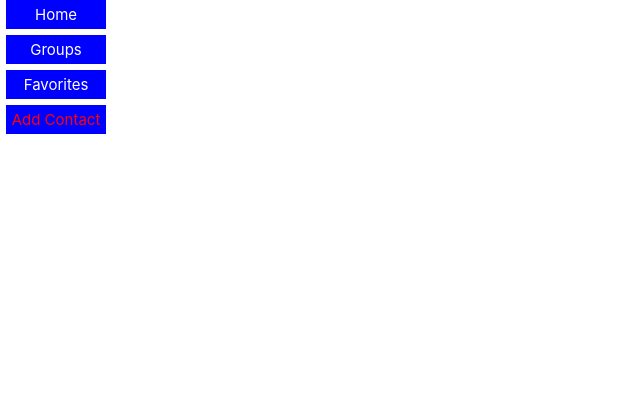
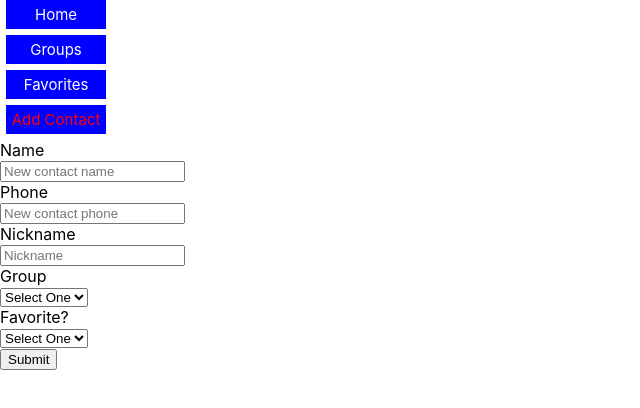
Before and after one commit to belc0011/address-book-app, a React (Create React App) app: page /form in a window 1280 px wide. Shown: the top 408 px of the page, without its empty margins (0-640 px from the left). Built offline with nearby package versions, Linux system fonts and the light colour scheme; data requests are answered from the project's data file.

Commit message:
provide context to remaining components and update form

```diff
--- a/db.json
+++ b/db.json
@@ -111,6 +111,14 @@
       "group": "in-laws",
       "favorite": "false",
       "id": 14
+    },
+    {
+      "name": "Kristen Bauerschmidt",
+      "phone": "480-777-7777",
+      "nickname": "Kristen",
+      "group": "friends",
+      "favorite": "false",
+      "id": 15
     }
   ]
 }
--- a/src/App.js
+++ b/src/App.js
@@ -20,6 +20,8 @@ function App() {
           <Routes>
             <Route path="/" element={<AddressBook />} />
             <Route path="/groups" element={<Groups />} />
+            <Route path="/favorites" element={<Favorites />} />
+            <Route path="/form" element={<Form />} />
           </Routes>
         </div>
       </ContactProvider>
--- a/src/Favorites.js
+++ b/src/Favorites.js
@@ -1,25 +1,19 @@
 import React from 'react';
 import NavBar from './NavBar';
-import { useEffect, useState} from'react';
+import { useEffect, useState, useContext} from'react';
 import ContactCard from './ContactCard';
+import { ContactContext } from "./MyContext.js";
 
 function Favorites() {
-    const [favorites, setFavorites] = useState([]);
-    useEffect(() => {
-        fetch("http://localhost:3000/contacts")
-        .then(res => res.json())
-        .then(data => setFavorites(data))
-        .catch(error => console.error(error));
-     }, [])
+
+    const { contacts } = useContext(ContactContext);
+
     return (
         <div>
-            <header>
-                <NavBar />
-            </header>
             <main>
                 <h1>Favorites</h1>
                 <div>
-                    {favorites.filter(contact => contact.favorite)
+                    {contacts.filter(contact => contact.favorite)
                     .map(contact => {
                         return (
                             <ContactCard name={contact.name} phone={contact.phone} nickname={contact.nickname} favorite={contact.favorite} key={contact.id} group={contact.group}/>
--- a/src/Form.js
+++ b/src/Form.js
@@ -1,7 +1,8 @@
 import React from 'react';
 import NavBar from './NavBar';
-import { useEffect, useState} from'react';
+import { useEffect, useState, useContext} from'react';
 import ContactCard from './ContactCard';
+import { ContactContext } from "./MyContext.js";
 
 function Form() {
     const [name, setName] = useState('');
@@ -9,6 +10,7 @@ function Form() {
     const [nickname, setNickname] = useState('');
     const [group, setGroup] = useState('');
     const [favorite, setFavorite] = useState('');
+    const { setContacts } = useContext(ContactContext);
 
     function handleName(e) {
         setName(e.target.value);
@@ -31,19 +33,20 @@ function Form() {
     }
 
     function handleSubmit(e) {
+        const newContact = {
+            name: name,
+            phone: phone,
+            nickname: nickname,
+            group: group,
+            favorite: favorite
+        }
         e.preventDefault();
         fetch('http://localhost:3000/contacts', {
             method: 'POST',
             headers: {
                 'Content-Type': 'application/json'
             },
-            body: JSON.stringify({
-                name: name,
-                phone: phone,
-                nickname: nickname,
-                group: group,
-                favorite: favorite
-            })
+            body: JSON.stringify(newContact)
         })
         .then(res => res.json())
         .then(data => console.log(data))
@@ -52,9 +55,6 @@ function Form() {
     }
     return (
         <div>
-            <header>
-                <NavBar />
-            </header>
             <main>
                 <form onSubmit={handleSubmit}>
                     <label htmlFor="name">Name</label>
@@ -72,6 +72,7 @@ function Form() {
                     <label htmlFor="group">Group</label>
                     <div>
                         <select type="dropdown" id="group" onChange={handleGroup}>
+                            <option value="default">Select One</option>
                             <option value="friends">Friends</option>
                             <option value="family">Family</option>
                             <option value="in-laws">In-Laws</option>
@@ -82,6 +83,7 @@ function Form() {
                     <label htmlFor="favorite">Favorite?</label>
                     <div>
                     <select type="dropdown" id="favorite" onChange={handleFavorite}>
+                        <option value="default">Select One</option>
                         <option value="true">Yes</option>
                         <option value="false">No</option>
                     </select>
--- a/src/Groups.js
+++ b/src/Groups.js
@@ -36,7 +36,16 @@ function Groups() {
                         <ContactCard name={contact.name} phone={contact.phone} nickname={contact.nickname} favorite={contact.favorite} key={contact.id} group={contact.group}/>
                     )
                 })}
-            </div>
+                </div>
+                <h2>Friends</h2>
+                <div>
+                    {contacts.filter(contact => contact.group === "friends")
+                    .map(contact => {
+                        return (
+                            <ContactCard name={contact.name} phone={contact.phone} nickname={contact.nickname} favorite={contact.favorite} key={contact.id} group={contact.group}/>
+                        )
+                    })}
+                </div>
             </main>
         </div>
     )
```
